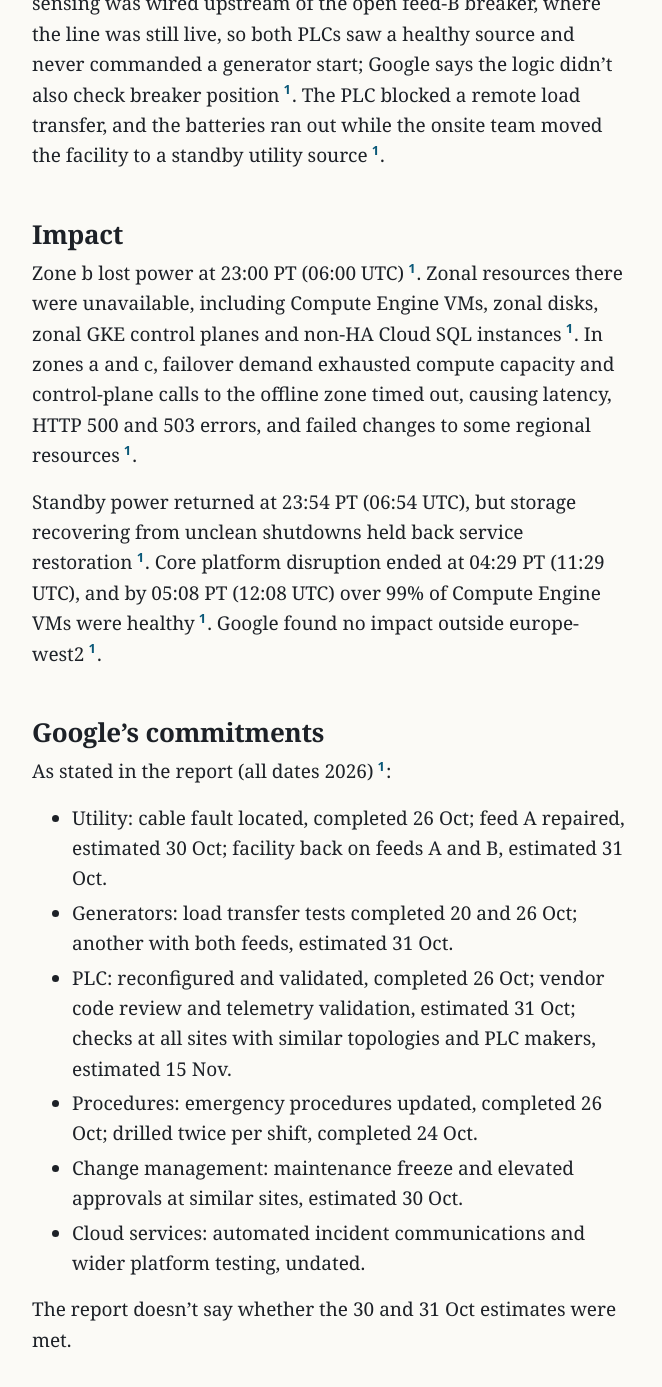
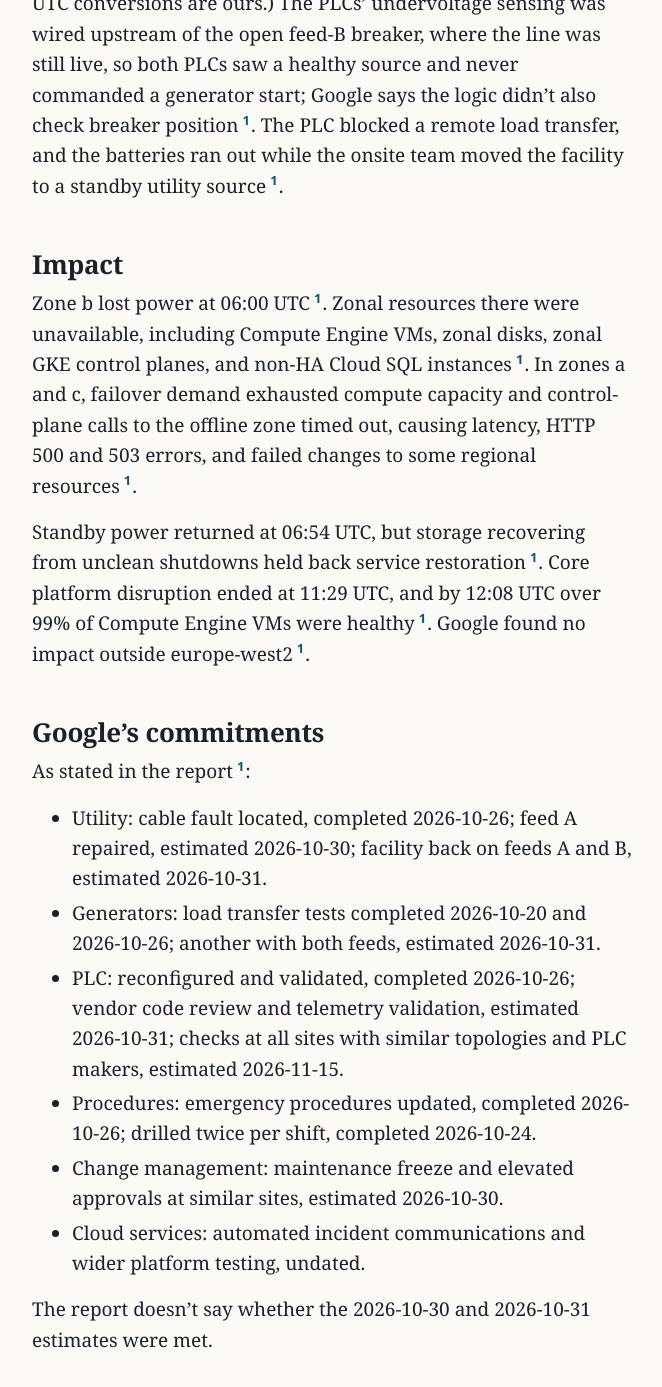
Before and after one commit to northwind-press/northwind-press.github.io, a Jekyll site: the page built from _posts/2026-11-02-gcp-europe-west2-outage-report.md, in a window 1280 px wide and 1400 px high, scrolled down 1075 px. Shown: the top 1387 px of the window, without its empty margins (308-970 px from the left). Built offline with Jekyll 4.4.1, drawn with Linux system fonts in a browser that asks for light colours; some of the changed text lies outside the part shown.

Commit message:
Copy: gcp-europe-west2 outage dates YYYY-MM-DD, times UTC with conversion note, serial comma (T-93)
Co-Authored-By: Claude Opus 5.5 <noreply@anthropic.com>

```diff
--- a/_posts/2026-11-02-gcp-europe-west2-outage-report.md
+++ b/_posts/2026-11-02-gcp-europe-west2-outage-report.md
@@ -20,26 +20,26 @@ A power failure at the facility hosting Google Cloud zone europe-west2-b took th
 
 The facility has two utility feeds, A and B, generators started by redundant programmable logic controllers (PLCs), and 5 minutes of UPS battery{% include cite.html n=1 %}. After problems found in a quarterly generator load test on 2026-10-14, the feed-B breaker was opened and locked out for repairs, leaving feed A carrying the whole load{% include cite.html n=1 %}.
 
-At 22:53 PT on 19 Oct (05:53 UTC on 20 Oct), an underground cable fault outside the facility cut feed A{% include cite.html n=1 %}. The PLCs' undervoltage sensing was wired upstream of the open feed-B breaker, where the line was still live, so both PLCs saw a healthy source and never commanded a generator start; Google says the logic didn't also check breaker position{% include cite.html n=1 %}. The PLC blocked a remote load transfer, and the batteries ran out while the onsite team moved the facility to a standby utility source{% include cite.html n=1 %}.
+At 05:53 UTC on 2026-10-20, an underground cable fault outside the facility cut feed A{% include cite.html n=1 %}. (Google's report gives US Pacific times; the UTC conversions are ours.) The PLCs' undervoltage sensing was wired upstream of the open feed-B breaker, where the line was still live, so both PLCs saw a healthy source and never commanded a generator start; Google says the logic didn't also check breaker position{% include cite.html n=1 %}. The PLC blocked a remote load transfer, and the batteries ran out while the onsite team moved the facility to a standby utility source{% include cite.html n=1 %}.
 
 ## Impact
 
-Zone b lost power at 23:00 PT (06:00 UTC){% include cite.html n=1 %}. Zonal resources there were unavailable, including Compute Engine VMs, zonal disks, zonal GKE control planes and non-HA Cloud SQL instances{% include cite.html n=1 %}. In zones a and c, failover demand exhausted compute capacity and control-plane calls to the offline zone timed out, causing latency, HTTP 500 and 503 errors, and failed changes to some regional resources{% include cite.html n=1 %}.
+Zone b lost power at 06:00 UTC{% include cite.html n=1 %}. Zonal resources there were unavailable, including Compute Engine VMs, zonal disks, zonal GKE control planes, and non-HA Cloud SQL instances{% include cite.html n=1 %}. In zones a and c, failover demand exhausted compute capacity and control-plane calls to the offline zone timed out, causing latency, HTTP 500 and 503 errors, and failed changes to some regional resources{% include cite.html n=1 %}.
 
-Standby power returned at 23:54 PT (06:54 UTC), but storage recovering from unclean shutdowns held back service restoration{% include cite.html n=1 %}. Core platform disruption ended at 04:29 PT (11:29 UTC), and by 05:08 PT (12:08 UTC) over 99% of Compute Engine VMs were healthy{% include cite.html n=1 %}. Google found no impact outside europe-west2{% include cite.html n=1 %}.
+Standby power returned at 06:54 UTC, but storage recovering from unclean shutdowns held back service restoration{% include cite.html n=1 %}. Core platform disruption ended at 11:29 UTC, and by 12:08 UTC over 99% of Compute Engine VMs were healthy{% include cite.html n=1 %}. Google found no impact outside europe-west2{% include cite.html n=1 %}.
 
 ## Google's commitments
 
-As stated in the report (all dates 2026){% include cite.html n=1 %}:
+As stated in the report{% include cite.html n=1 %}:
 
-- Utility: cable fault located, completed 26 Oct; feed A repaired, estimated 30 Oct; facility back on feeds A and B, estimated 31 Oct.
-- Generators: load transfer tests completed 20 and 26 Oct; another with both feeds, estimated 31 Oct.
-- PLC: reconfigured and validated, completed 26 Oct; vendor code review and telemetry validation, estimated 31 Oct; checks at all sites with similar topologies and PLC makers, estimated 15 Nov.
-- Procedures: emergency procedures updated, completed 26 Oct; drilled twice per shift, completed 24 Oct.
-- Change management: maintenance freeze and elevated approvals at similar sites, estimated 30 Oct.
+- Utility: cable fault located, completed 2026-10-26; feed A repaired, estimated 2026-10-30; facility back on feeds A and B, estimated 2026-10-31.
+- Generators: load transfer tests completed 2026-10-20 and 2026-10-26; another with both feeds, estimated 2026-10-31.
+- PLC: reconfigured and validated, completed 2026-10-26; vendor code review and telemetry validation, estimated 2026-10-31; checks at all sites with similar topologies and PLC makers, estimated 2026-11-15.
+- Procedures: emergency procedures updated, completed 2026-10-26; drilled twice per shift, completed 2026-10-24.
+- Change management: maintenance freeze and elevated approvals at similar sites, estimated 2026-10-30.
 - Cloud services: automated incident communications and wider platform testing, undated.
 
-The report doesn't say whether the 30 and 31 Oct estimates were met.
+The report doesn't say whether the 2026-10-30 and 2026-10-31 estimates were met.
 
 ## What to do
 
```
